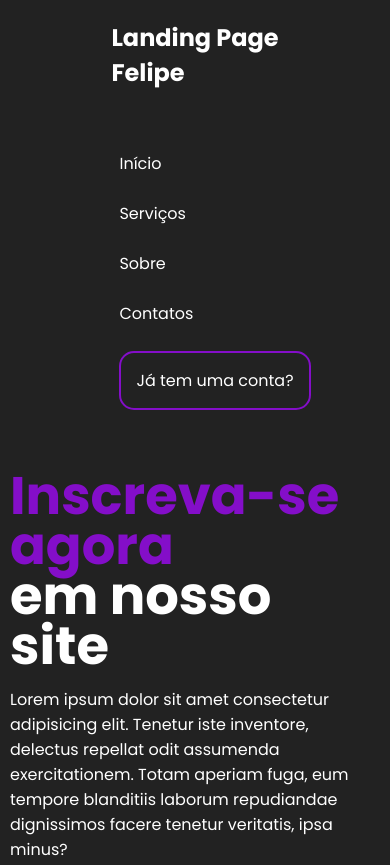
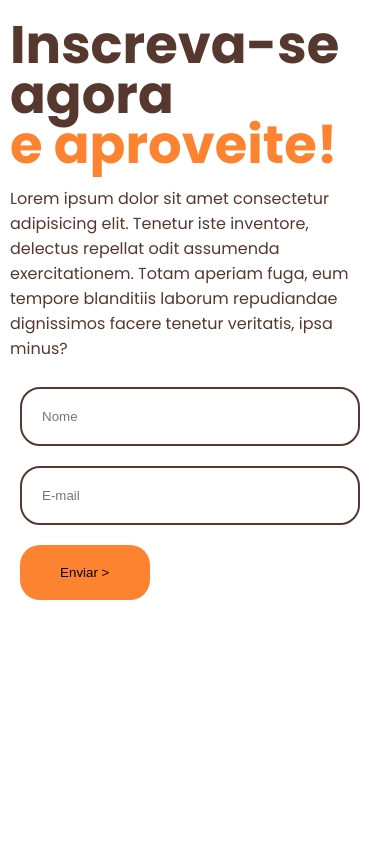
Before and after one commit to felipekauan1/landing-page-02, a plain HTML site: page index.html in a window 390 px wide. Shown: the top 865 px of the page. After the commit the page ends 844 px from the top, so only its background shows below. Drawn offline with Linux system fonts and the light colour scheme.

Commit message:
Atualizei o landin page com mediaquery

```diff
--- a/index.html
+++ b/index.html
@@ -11,7 +11,7 @@
 <body>
     <header>
         <nav>
-            <h1>Landing Page<br>Felipe</h1>
+            <h1>Fast-Food<br>do Felipe</h1>
 
             <ul>
                 <a href="#">
@@ -36,7 +36,7 @@
     <main>
         <aside>
             <h2 id="primeiro-h2">Inscreva-se agora</h2>
-            <h2>em nosso site</h2>
+            <h2>e aproveite!</h2>
             <p>Lorem ipsum dolor sit amet consectetur adipisicing elit. Tenetur iste inventore, delectus repellat odit
                 assumenda exercitationem. Totam aperiam fuga, eum tempore blanditiis laborum repudiandae dignissimos
                 facere tenetur veritatis, ipsa minus?</p>
@@ -48,7 +48,7 @@
         </aside>
 
         <article>
-            <img src="components/imagens/imagem01.png" alt="purple girl">
+            <img src="components/healthy-food-vs-fast-food-animate.svg" alt="Imagem de Fast-Food">
         </article>
     </main>
 </body>
--- a/styles/style.css
+++ b/styles/style.css
@@ -4,14 +4,13 @@
 
 :root {
     --font-padrao: 'Poppins', sans-serif;
-    ;
-    --color1: rgb(34, 34, 34);
-    --color2: rgb(132, 14, 201);
+    --color1: #fff;
+    --color2: #56382f;
 }
 
 body {
     background-color: var(--color1);
-    color: #fff;
+    color: var(--color2);
     font-family: var(--font-padrao);
     max-width: 1200px;
     margin: 0 auto;
@@ -27,13 +26,13 @@ body>header>nav {
 
 body>header>nav>ul>a {
     text-decoration: none;
-    color: #fff;
+    color: var(--color2);
     transition: .3s;
     margin: 20px;
 }
 
 body>header>nav>ul>a:hover {
-    color: var(--color2);
+    color: #fe8331;
 }
 
 body>header>nav>ul>a>li {
@@ -43,13 +42,13 @@ body>header>nav>ul>a>li {
 
 body>header>nav>ul>a>li#cadastrar {
     padding: 15px;
-    border: 2px solid var(--color2);
+    border: 2px solid #fe8331;
     border-radius: 15px;
 }
 
 body>header>nav>ul>a>li#cadastrar:hover {
-    background-color: var(--color2);
-    color: #fff;
+    background-color: #fe8331;
+    color: var(--color2);
 }
 
 body>main {
@@ -59,9 +58,14 @@ body>main {
     margin-top: 50px;
 }
 
+body>main>aside {
+    width: 50%;
+}
+
 body>main>aside>h2 {
     font-size: 3.3em;
     line-height: 10px;
+    color: #fe8331;
 }
 
 body>main>aside>h2#primeiro-h2 {
@@ -72,15 +76,20 @@ body>main>aside>form>input {
     width: 80%;
     padding: 20px;
     margin: 10px;
-    border: none;
+    border: 2px solid var(--color2);
     border-radius: 20px;
     outline: none;
 }
 
 body>main>aside>form>input[type=submit] {
     width: 35%;
-    background-color: var(--color2);
+    background-color: #fe8331;
     cursor: pointer;
+    border: none;
+}
+
+body>main>article {
+    width: 50%;
 }
 
 @media screen and (max-width: 1115px) {
@@ -99,14 +108,18 @@ body>main>aside>form>input[type=submit] {
         flex-direction: column;
     }
 
+    body>main>aside {
+        width: 100%;
+    }
+
     body>main>article {
         display: none;
     }
 }
 
-@media screen and (max-width: 695px) {
-    body>header>nav>ul>a>li {
-        display: block;
+@media screen and (max-width: 1050px) {
+    body>main>aside {
+        width: 100%;
     }
 
     body>main>aside>h2 {
@@ -114,3 +127,18 @@ body>main>aside>form>input[type=submit] {
         margin: 0;
     }
 }
+
+@media screen and (max-width: 720px) {
+    body>header {
+        display: none;
+    }
+
+    body>main>aside {
+        width: 100%;
+    }
+
+    body>main>aside>h2 {
+        line-height: 50px;
+        margin: 0;
+    }
+}
```
